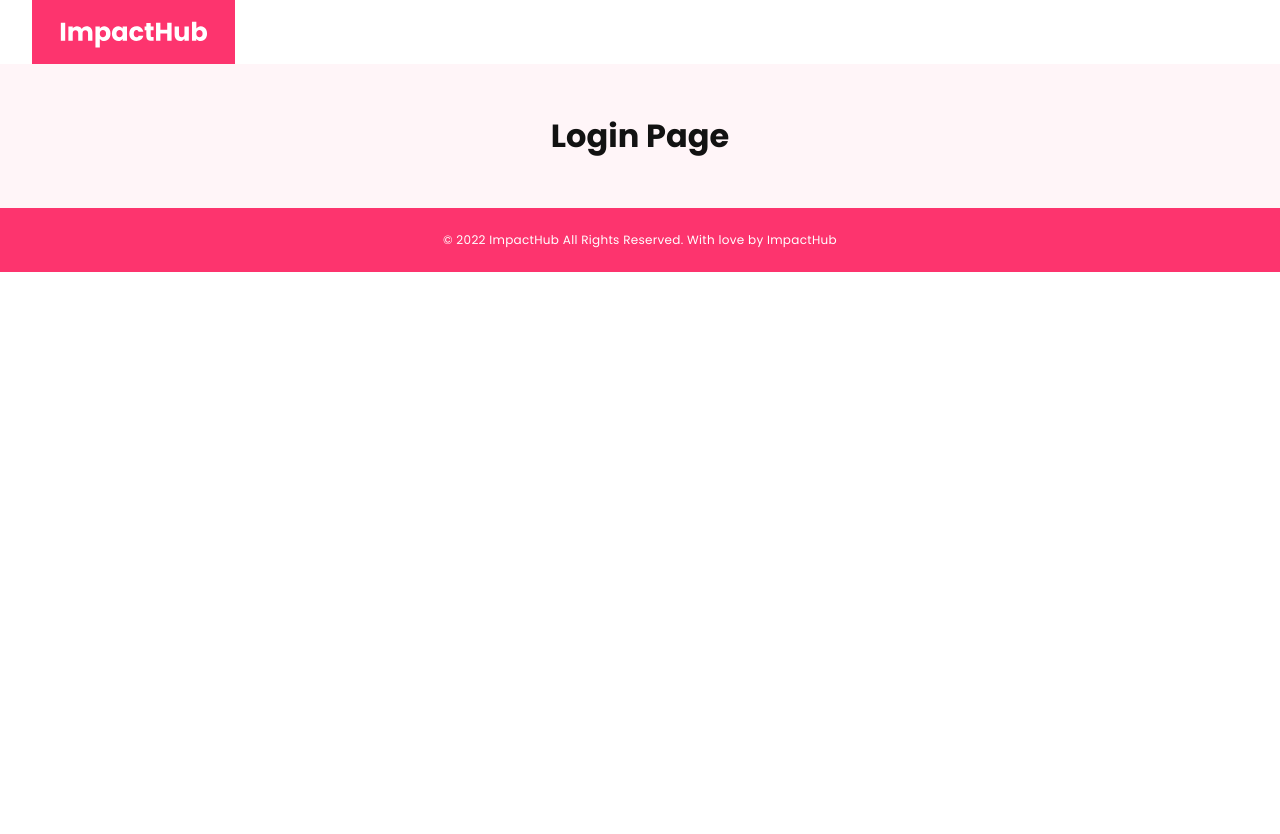
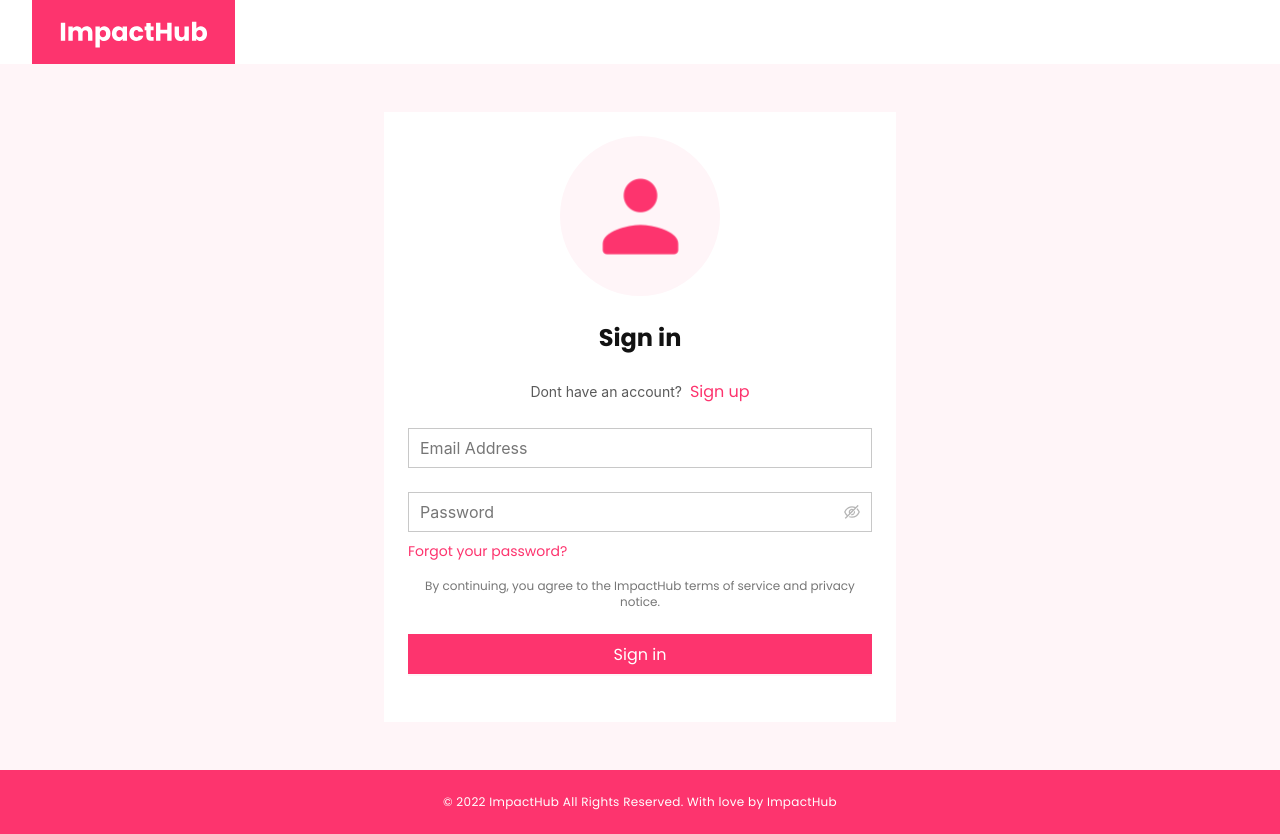
Before and after one commit to pesto-students/front-end-repo-p9-team-code-crafters, a Next.js app: page /login in a window 1280 px wide. Before the commit the page ends 800 px from the top, so only its background shows below. Built offline with nearby package versions, Linux system fonts and the light colour scheme; no server answers.

Commit message:
added authentication pages and api

```diff
--- a/package.json
+++ b/package.json
@@ -14,10 +14,12 @@
     "@tanstack/react-query": "^4.32.0",
     "antd": "^5.7.3",
     "autoprefixer": "10.4.14",
+    "bcrypt": "^5.1.0",
     "eslint": "8.46.0",
     "eslint-config-next": "13.4.12",
     "jsonwebtoken": "^9.0.1",
     "lodash": "^4.17.21",
+    "moment": "^2.29.4",
     "mongodb": "^5.7.0",
     "mongoose": "^7.4.1",
     "next": "13.4.12",
--- a/src/frontend/components/forms/index.js
+++ b/src/frontend/components/forms/index.js
@@ -1 +1,2 @@
 export * from "./signup";
+export * from "./login";
--- /dev/null
+++ b/src/frontend/components/forms/login.jsx
@@ -0,0 +1,66 @@
+import {Button, Form, Input} from "antd";
+import Link from "next/link";
+
+export const SigninForm = ({handleSubmit, isLoading}) => {
+  const [loginForm] = Form.useForm();
+  const onFinish = (values) => {
+    handleSubmit(values, loginForm);
+  };
+  return (
+    <Form
+      form={loginForm}
+      layout="vertical"
+      requiredMark={false}
+      name="basic"
+      onFinish={onFinish}
+      autoComplete="off"
+      size="large"
+    >
+      <Form.Item
+        name="email"
+        rules={[
+          {
+            type: "email",
+            message: "invalid email!",
+          },
+          {
+            required: true,
+            message: "enter email!",
+          },
+        ]}
+      >
+        <Input placeholder="Email Address" />
+      </Form.Item>
+
+      <Form.Item
+        name="password"
+        className="mb-2"
+        rules={[
+          {
+            required: true,
+            message: "enter password!",
+          },
+        ]}
+      >
+        <Input.Password placeholder="Password" />
+      </Form.Item>
+      <Link href="/">Forgot your password?</Link>
+
+      <p className="text-center text-lightgray text-xs mt-4 mb-6">
+        By continuing, you agree to the ImpactHub terms of service and privacy
+        notice.
+      </p>
+
+      <Form.Item>
+        <Button
+          disabled={isLoading}
+          type="primary"
+          htmlType="submit"
+          className="w-full"
+        >
+          Sign in
+        </Button>
+      </Form.Item>
+    </Form>
+  );
+};
--- a/src/frontend/layouts/authentication.jsx
+++ b/src/frontend/layouts/authentication.jsx
@@ -8,13 +8,11 @@ export default function AuthenticationLayout({children, showLoader}) {
   return (
     <>
       {showLoader ? <FullPageLoader /> : null}
-      <>
-        <AuthenticationHeader />
-        <main className="flex items-center justify-center py-12 px-8 mt-16 bg-lightpink">
-          {children}
-        </main>
-        <AuthenticationFooter />
-      </>
+      <AuthenticationHeader />
+      <main className="flex items-center justify-center py-12 px-8 mt-16 bg-lightpink">
+        {children}
+      </main>
+      <AuthenticationFooter />
     </>
   );
 }
--- a/src/frontend/services/authentication.js
+++ b/src/frontend/services/authentication.js
@@ -16,6 +16,16 @@ export const login = (loginInfo) => {
   }).then(handleResponse);
 };
 
+export const signup = (signupInfo) => {
+  return fetch(getApiUrl("signup"), {
+    method: "POST",
+    headers: {
+      ...getApplicationJsonHeader(),
+    },
+    body: JSON.stringify({data: signupInfo}),
+  }).then(handleResponse);
+};
+
 export const logout = () => {
   clearAuthToken();
 };
--- a/src/pages/api/hello.js
+++ /dev/null
@@ -1,5 +0,0 @@
-// Next.js API route support: https://nextjs.org/docs/api-routes/introduction
-
-export default function handler(request, response) {
-  response.status(200).json({name: "John Doe"});
-}
--- /dev/null
+++ b/src/pages/api/v1/authentication/login.js
@@ -0,0 +1,10 @@
+import {loginController} from "@/backend/controllers";
+import {connectDB} from "@/backend/middlewares";
+import {ncErrorHandlers} from "@/backend/utils";
+import {createRouter} from "next-connect";
+
+const router = createRouter();
+
+router.use(connectDB).post(loginController);
+
+export default router.handler(ncErrorHandlers);
--- /dev/null
+++ b/src/pages/api/v1/authentication/signup.js
@@ -0,0 +1,10 @@
+import {signupController} from "@/backend/controllers";
+import {connectDB} from "@/backend/middlewares";
+import {ncErrorHandlers} from "@/backend/utils";
+import {createRouter} from "next-connect";
+
+const router = createRouter();
+
+router.use(connectDB).post(signupController);
+
+export default router.handler(ncErrorHandlers);
--- a/src/pages/login.jsx
+++ b/src/pages/login.jsx
@@ -1,9 +1,62 @@
+import {SigninForm} from "@/frontend/components";
 import AuthenticationLayout from "@/frontend/layouts/authentication";
+import {login} from "@/frontend/services";
+import {saveAuthToken} from "@/frontend/utlis";
+import {useMutation} from "@tanstack/react-query";
+import {Typography, message} from "antd";
+import Image from "next/image";
+import Link from "next/link";
+import {useRouter} from "next/router";
 
 export default function Login() {
+  const router = useRouter();
+  const {isLoading, mutate: mutateSignin} = useMutation({
+    mutationKey: "login",
+    mutationFn: (data) => login(data),
+  });
+  const handleLogin = (values, form) => {
+    mutateSignin(values, {
+      onSuccess: (data) => {
+        saveAuthToken(data.data);
+        message.success("Login Successfull!");
+        router.push("/");
+      },
+      onError: (error) => {
+        message.error(error);
+      },
+      onSettled: () => {
+        form.resetFields();
+      },
+    });
+  };
   return (
     <AuthenticationLayout>
-      <h1>Login Page</h1>
+      <div className="w-full md:max-w-md lg:max-w-lg md:p-6 md:bg-white flex flex-col items-center">
+        <Image
+          className="mb-6 hidden md:block"
+          src="/user-avatar.svg"
+          width={160}
+          height={160}
+          alt="user"
+        />
+        <Image
+          className="mb-6 md:hidden"
+          src="/user-avatar-white-bg.svg"
+          width={100}
+          height={100}
+          alt="user"
+        />
+        <h2 className="text-center mb-6">Sign in</h2>
+        <div className="flex items-center mb-6">
+          <Typography.Text className="mr-2">
+            Dont have an account?
+          </Typography.Text>
+          <Link href="/signup">Sign up</Link>
+        </div>
+        <div className="w-full">
+          <SigninForm handleSubmit={handleLogin} isLoading={isLoading} />
+        </div>
+      </div>
     </AuthenticationLayout>
   );
 }
--- a/src/pages/signup.jsx
+++ b/src/pages/signup.jsx
@@ -1,10 +1,35 @@
 import {SignupForm} from "@/frontend/components";
 import AuthenticationLayout from "@/frontend/layouts/authentication";
-import {Typography} from "antd";
+import {signup} from "@/frontend/services";
+import {useMutation} from "@tanstack/react-query";
+import {Typography, message} from "antd";
 import Image from "next/image";
 import Link from "next/link";
+import {useRouter} from "next/router";
 
 export default function Signup() {
+  const router = useRouter();
+  const {isLoading, mutate: mutateSignup} = useMutation({
+    mutationKey: "signup",
+    mutationFn: (data) => signup(data),
+  });
+  const handleSignup = (values, form) => {
+    mutateSignup(
+      {...values, dob: values.dob.$d},
+      {
+        onSuccess: (data) => {
+          message.success(data);
+          router.push("/login");
+        },
+        onError: (error) => {
+          message.error(error);
+        },
+        onSettled: () => {
+          form.resetFields();
+        },
+      }
+    );
+  };
   return (
     <AuthenticationLayout>
       <div className="w-full md:max-w-md lg:max-w-lg md:p-6 md:bg-white flex flex-col items-center">
@@ -30,7 +55,7 @@ export default function Signup() {
           <Link href="/login">Sign in</Link>
         </div>
         <div className="w-full">
-          <SignupForm />
+          <SignupForm handleSubmit={handleSignup} isLoading={isLoading} />
         </div>
       </div>
     </AuthenticationLayout>
```
Also changed, not shown: src/backend/controllers/authentication/index.js (+43 -3 lines), src/styles/globals.css (+13 -5 lines), 1 other file (tests, documents, lock files or other folders).
